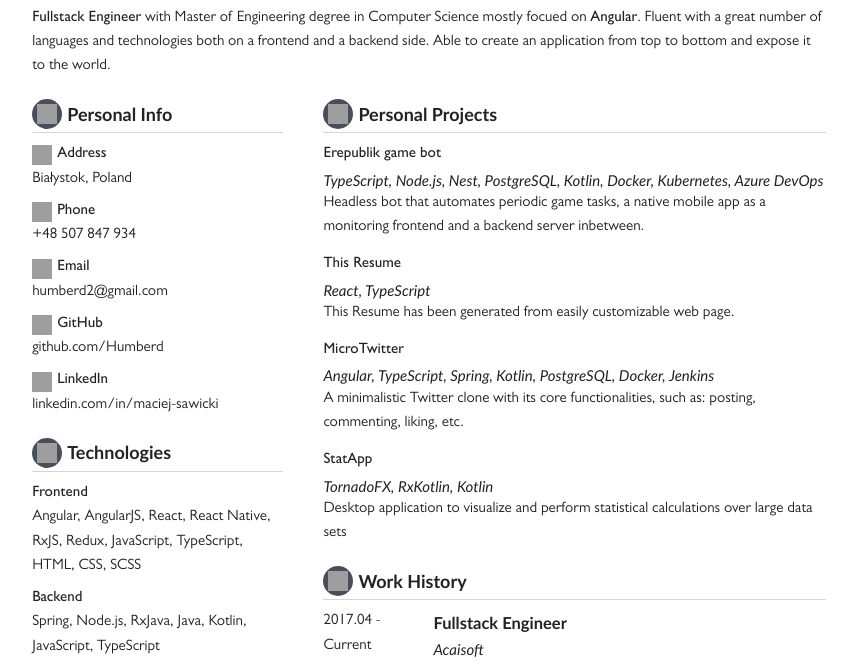
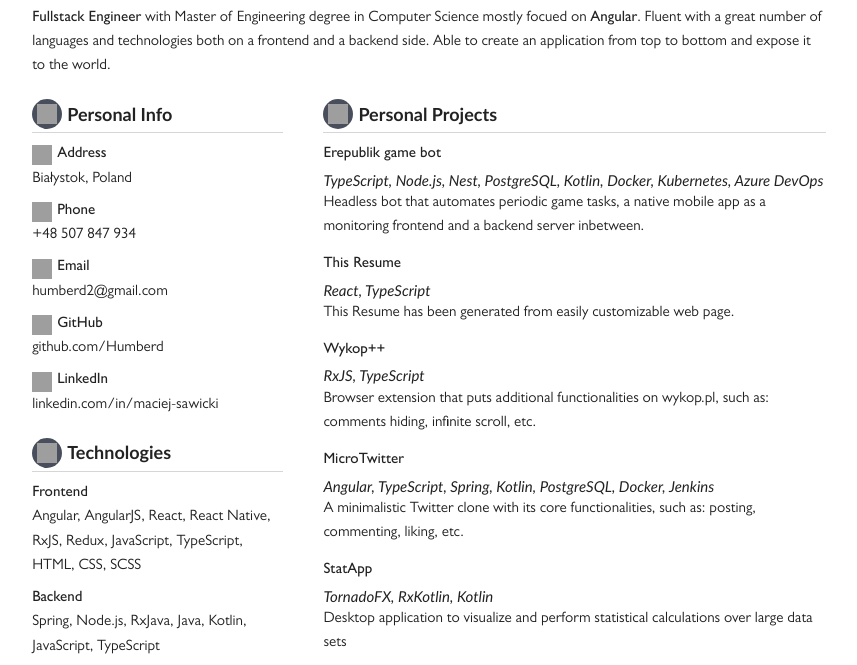
Before and after one commit to Humberd/resume, a Gatsby site: page / in a window 1280 px wide. Shown: the part 123-788 px from the top of the page, without its empty margins (211-1068 px from the left). Built offline with nearby package versions, Linux system fonts and the light colour scheme; Gatsby itself is replaced by a stand-in of ours; grey boxes are pictures that could not be loaded.

Commit message:
Added wykop++

```diff
--- a/src/pages/index.tsx
+++ b/src/pages/index.tsx
@@ -279,6 +279,12 @@ const PersonalProjectsSegment = () => (
           description: 'This Resume has been generated from easily customizable web page.'
         },
         {
+          name: 'Wykop++',
+          href: 'https://github.com/Humberd/Wykop-plus-plus',
+          technologies: ['RxJS', 'TypeScript'],
+          description: 'Browser extension that puts additional functionalities on wykop.pl, such as: comments hiding, infinite scroll, etc.'
+        },
+        {
           name: 'MicroTwitter',
           href: 'https://github.com/Humberd/MicroTwitter',
           technologies: ['Angular', 'TypeScript', 'Spring', 'Kotlin', 'PostgreSQL', 'Docker', 'Jenkins'],
```
